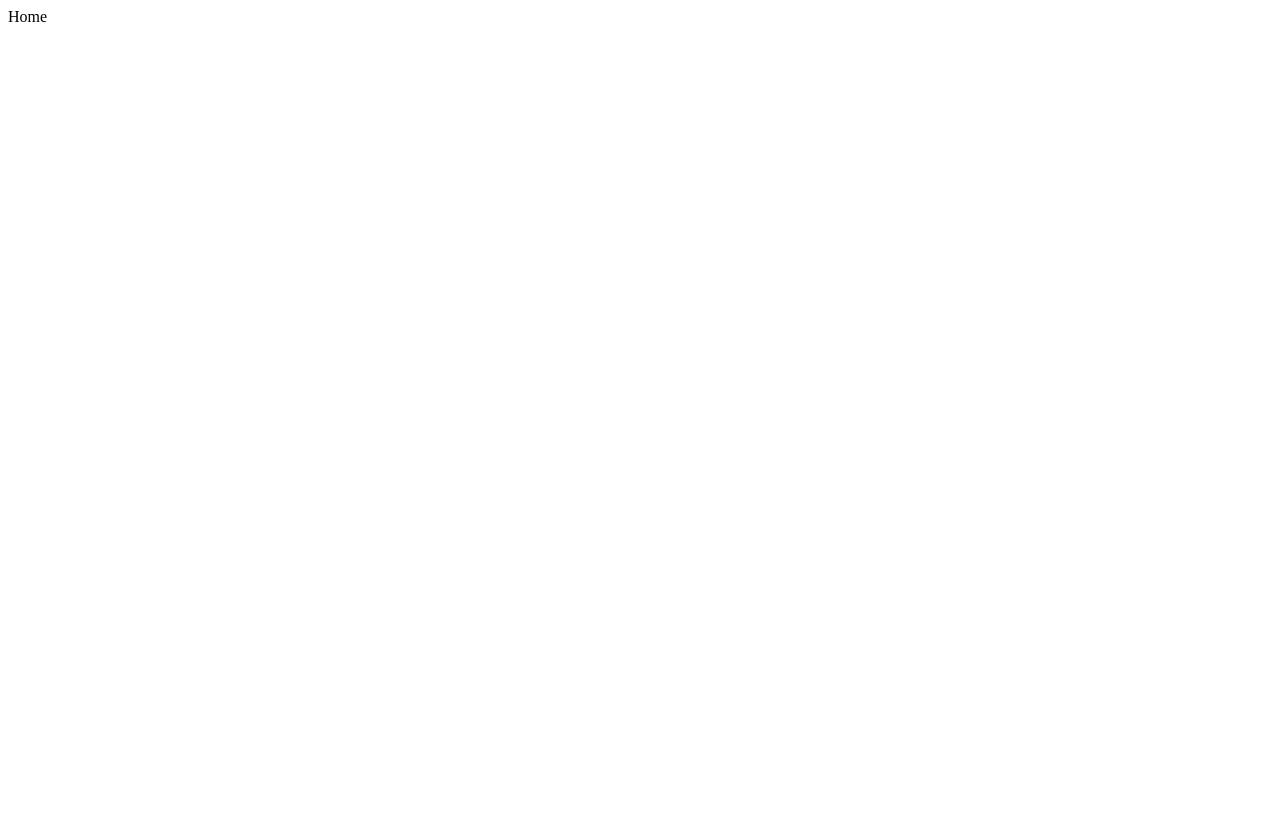
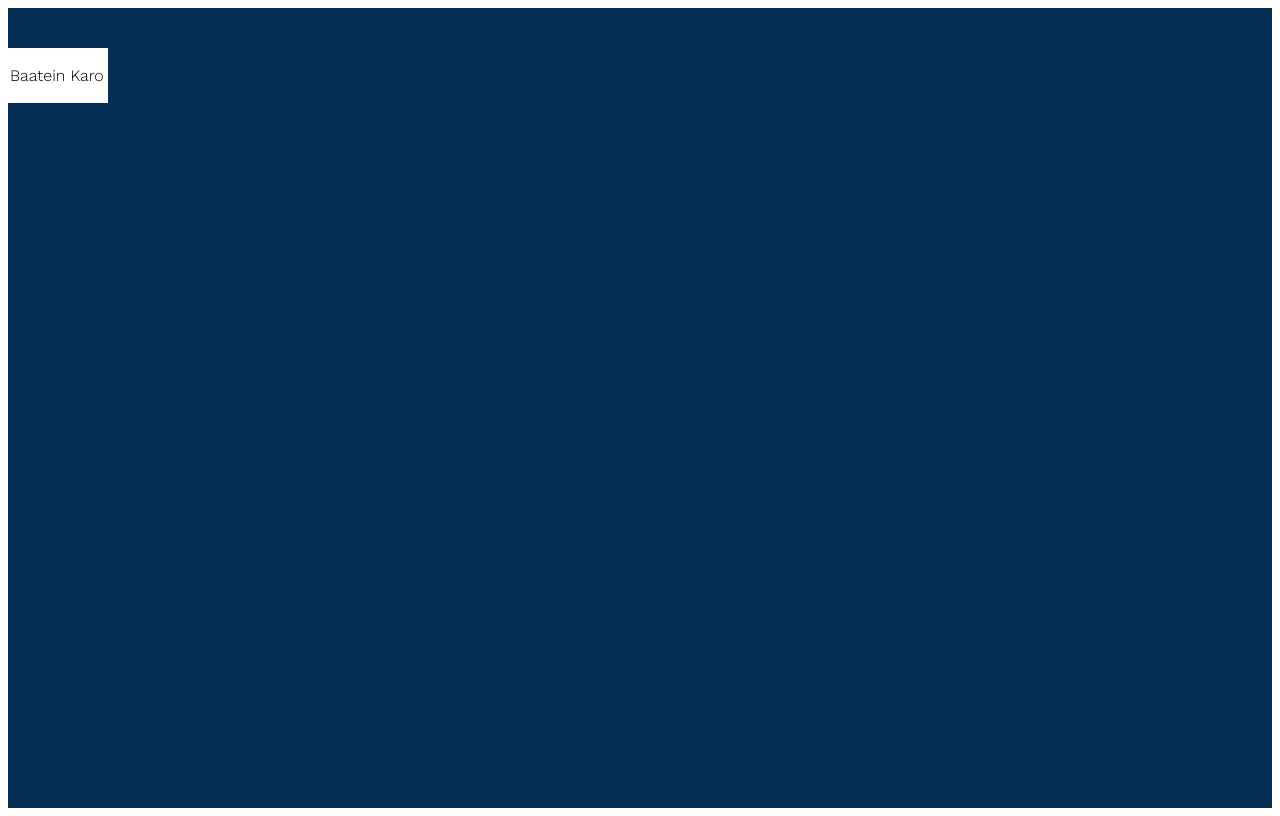
Before and after one commit to DBSxVEGETA/Baatein-Karo-Chatting-App, a React (Vite) app in the folder frontend/: page / in a window 1280 px wide. Built offline with nearby package versions, Linux system fonts and the light colour scheme; the HTML template or start-up script is replaced by a standard one.

Commit message:
Implemented chakra ui for frontend

```diff
--- a/frontend/src/App.css
+++ b/frontend/src/App.css
@@ -0,0 +1,10 @@
+@import url("https://fonts.googleapis.com/css2?family=Work+Sans:wght@300&display=swap");
+
+.App {
+  min-height: 100vh;
+  display: flex;
+  background-color: #072f56;
+  /* background-image: url("./chat-background.jpg");
+  background-size: cover;
+  background-position: center; */
+}
--- a/frontend/src/App.jsx
+++ b/frontend/src/App.jsx
@@ -1,4 +1,5 @@
 import React from "react";
+import "./App.css";
 import { Route } from "react-router-dom";
 import HomePage from "./Components/Pages/HomePage";
 import ChatPage from "./Components/Pages/ChatPage";
--- a/frontend/src/Components/Pages/HomePage.jsx
+++ b/frontend/src/Components/Pages/HomePage.jsx
@@ -1,7 +1,24 @@
 import React from "react";
-
+import { Container, Box, Text, Center } from "@chakra-ui/react";
 const HomePage = () => {
-  return <div>Home</div>;
+  return (
+    <Container maxW="xl" centerContent>
+      <Box
+        d="flex"
+        justifyContent="center"
+        p="2"
+        bg="white"
+        w="100%"
+        m="40px 0 15px 0"
+        borderRadius="lg"
+        borderWidth="1px"
+      >
+        <Text fontSize="3xl" fontFamily="Work Sans" textAlign="center">
+          Baatein Karo
+        </Text>
+      </Box>
+    </Container>
+  );
 };
 
 export default HomePage;
```
Also changed, not shown: frontend/src/background.png (added).
